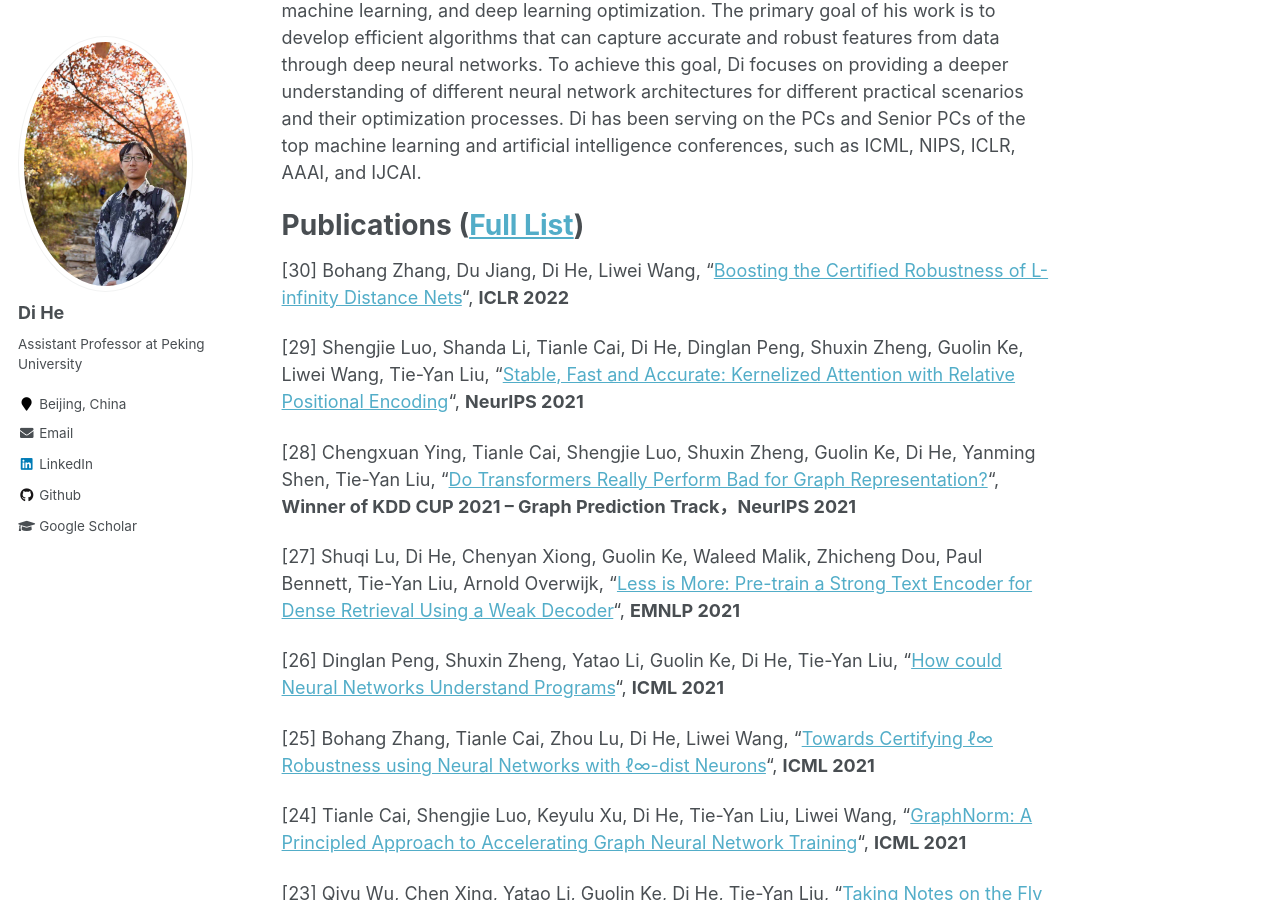
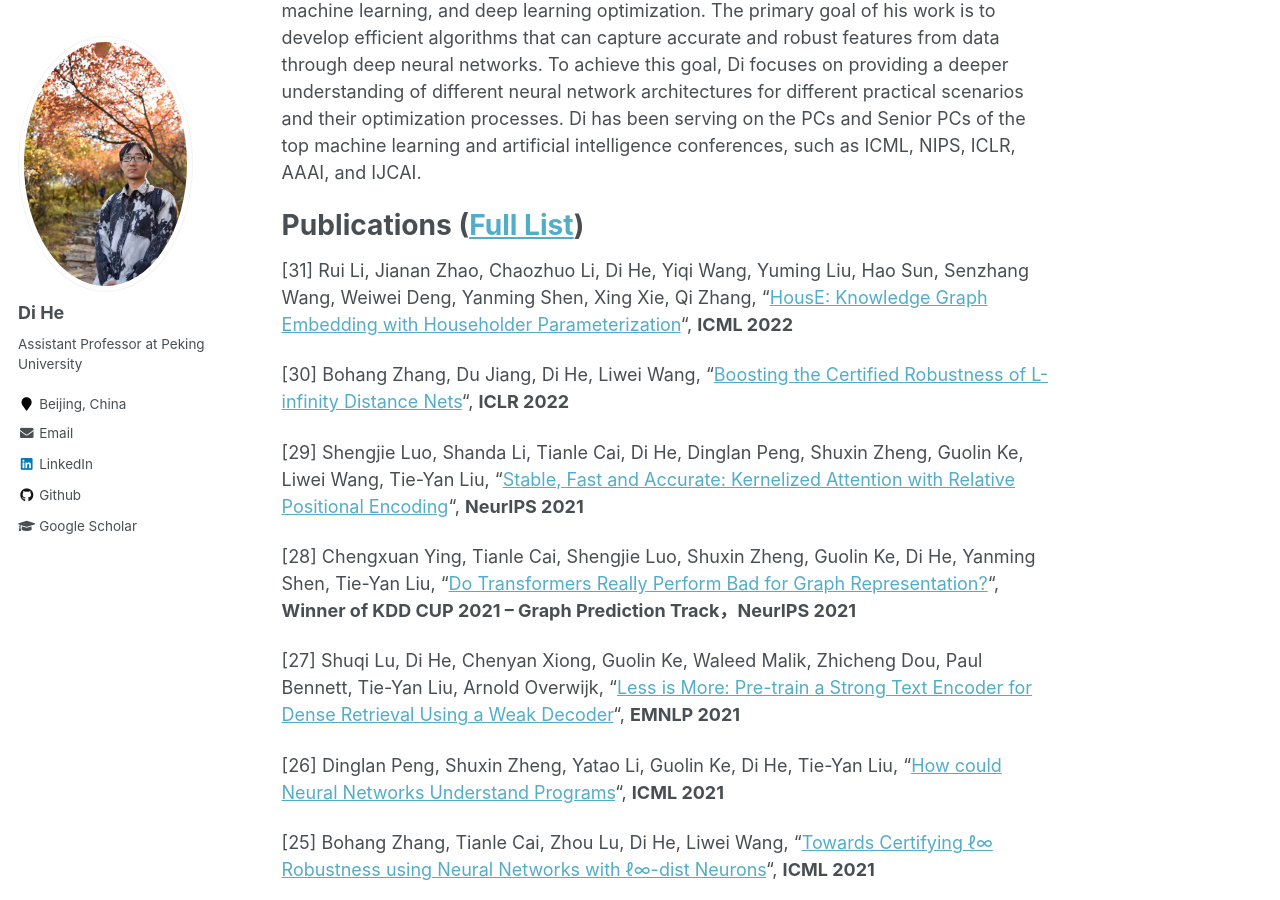
Before and after one commit to DiHe-PKU/DiHe-PKU.github.io, a Jekyll site: the page built from _pages/about.md, in a window 1280 px wide and 900 px high, scrolled down 322 px. Built offline with Jekyll 4.4.1, drawn with Linux system fonts in a browser that asks for light colours.

Commit message:
Update about.md

```diff
--- a/_pages/about.md
+++ b/_pages/about.md
@@ -15,6 +15,9 @@ Di’s main research interests include representation learning (mainly focusing
 
 Publications ([Full List](https://scholar.google.com/citations?hl=zh-CN&user=orVoz4IAAAAJ&view_op=list_works&sortby=pubdate))
 =====
+
+[31] Rui Li, Jianan Zhao, Chaozhuo Li, Di He, Yiqi Wang, Yuming Liu, Hao Sun, Senzhang Wang, Weiwei Deng, Yanming Shen, Xing Xie, Qi Zhang, “[HousE: Knowledge Graph Embedding with Householder Parameterization](https://openreview.net/forum?id=olZAWuGOUz)“, **ICML 2022**
+
 [30] Bohang Zhang, Du Jiang, Di He, Liwei Wang, “[Boosting the Certified Robustness of L-infinity Distance Nets](https://openreview.net/forum?id=Q76Y7wkiji)“, **ICLR 2022**
 
 [29] Shengjie Luo, Shanda Li, Tianle Cai, Di He, Dinglan Peng, Shuxin Zheng, Guolin Ke, Liwei Wang, Tie-Yan Liu, “[Stable, Fast and Accurate: Kernelized Attention with Relative Positional Encoding](https://arxiv.org/abs/2106.12566)“, **NeurIPS 2021**
```
